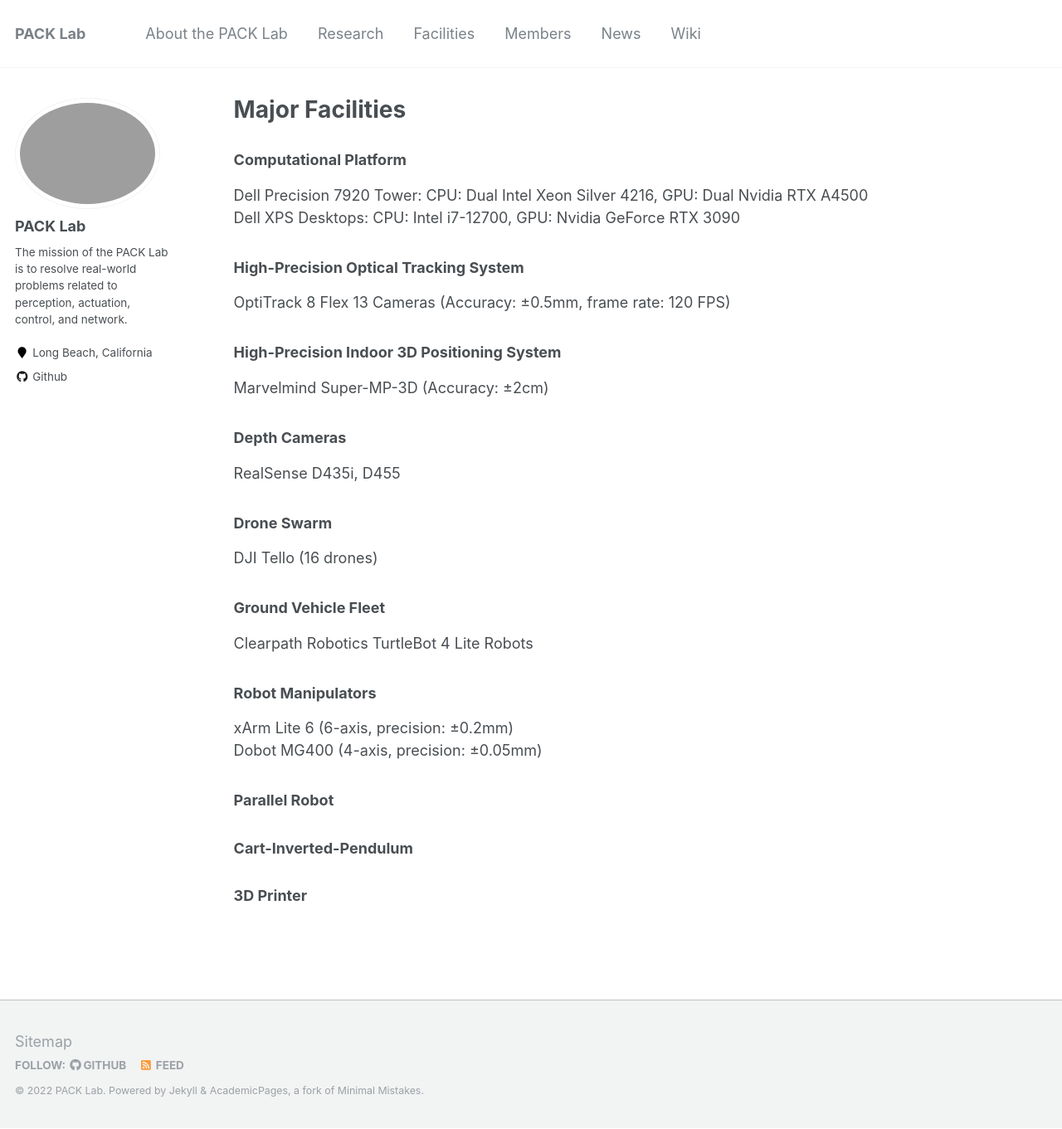
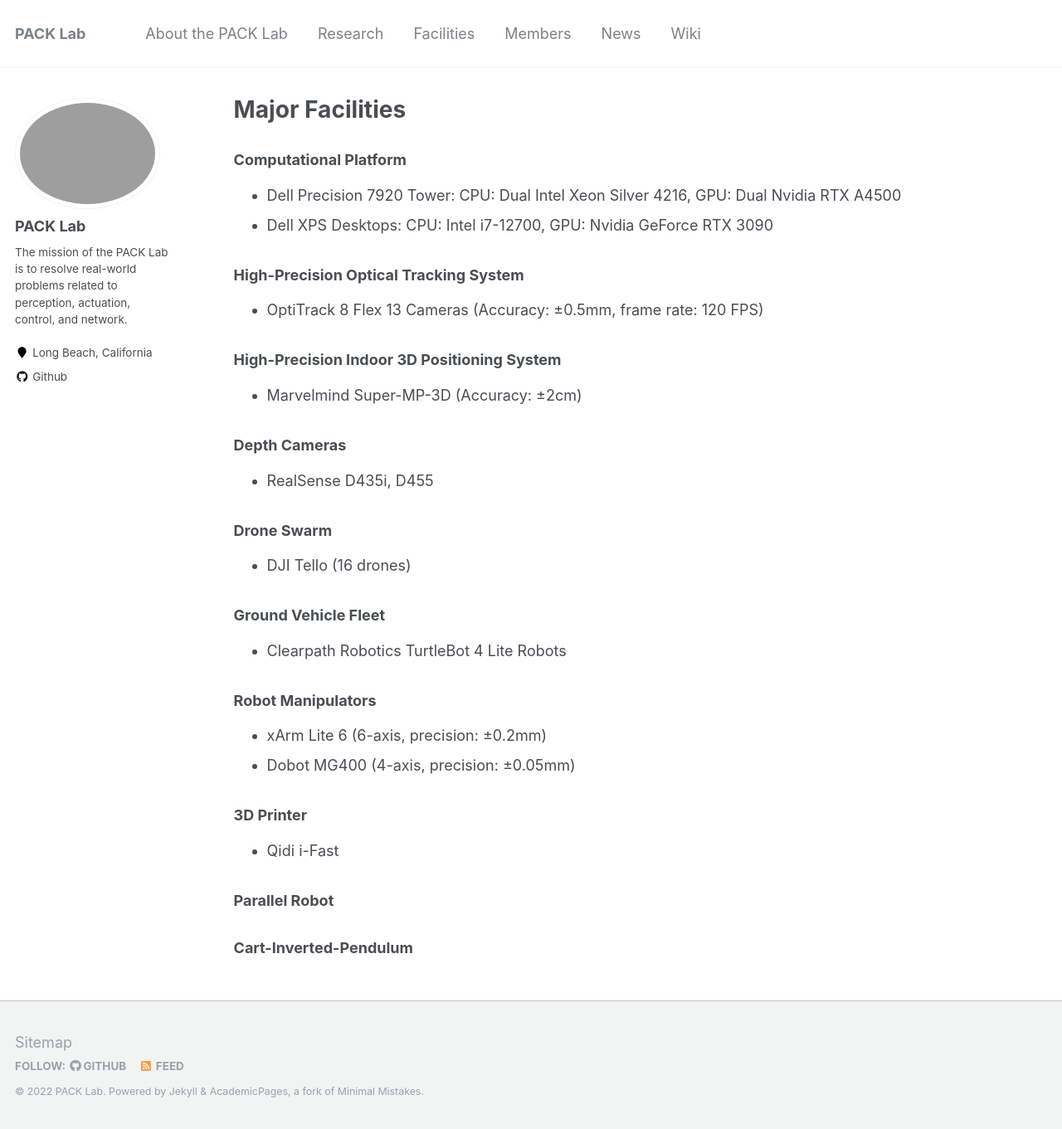
Before and after one commit to pack-lab/pack-lab.github.io, a Jekyll site: the page built from _pages/facilities.md, in a window 1280 px wide and 1361 px high. Shown: the whole window at 83% size. Built offline with Jekyll 4.4.1, drawn with Linux system fonts in a browser that asks for light colours.

Commit message:
Update facilities.md

```diff
--- a/_pages/facilities.md
+++ b/_pages/facilities.md
@@ -6,30 +6,31 @@
 ---
 
 ### Computational Platform
-Dell Precision 7920 Tower: CPU: Dual Intel Xeon Silver 4216, GPU: Dual Nvidia RTX A4500
-Dell XPS Desktops: CPU: Intel i7-12700, GPU: Nvidia GeForce RTX 3090
+* Dell Precision 7920 Tower: CPU: Dual Intel Xeon Silver 4216, GPU: Dual Nvidia RTX A4500
+* Dell XPS Desktops: CPU: Intel i7-12700, GPU: Nvidia GeForce RTX 3090
 
 ### High-Precision Optical Tracking System
-OptiTrack 8 Flex 13 Cameras (Accuracy: ±0.5mm, frame rate: 120 FPS)
+* OptiTrack 8 Flex 13 Cameras (Accuracy: ±0.5mm, frame rate: 120 FPS)
 
 ### High-Precision Indoor 3D Positioning System
-Marvelmind Super-MP-3D (Accuracy: ±2cm)
+* Marvelmind Super-MP-3D (Accuracy: ±2cm)
 
 ### Depth Cameras
-RealSense D435i, D455
+* RealSense D435i, D455
 
 ### Drone Swarm
-DJI Tello (16 drones)
+* DJI Tello (16 drones)
 
 ### Ground Vehicle Fleet
-Clearpath Robotics TurtleBot 4 Lite Robots
+* Clearpath Robotics TurtleBot 4 Lite Robots
 
 ### Robot Manipulators
-xArm Lite 6 (6-axis, precision: ±0.2mm)
-Dobot MG400 (4-axis, precision: ±0.05mm)
+* xArm Lite 6 (6-axis, precision: ±0.2mm)
+* Dobot MG400 (4-axis, precision: ±0.05mm)
+
+### 3D Printer
+* Qidi i-Fast
 
 ### Parallel Robot
 
 ### Cart-Inverted-Pendulum
-
-### 3D Printer
```
